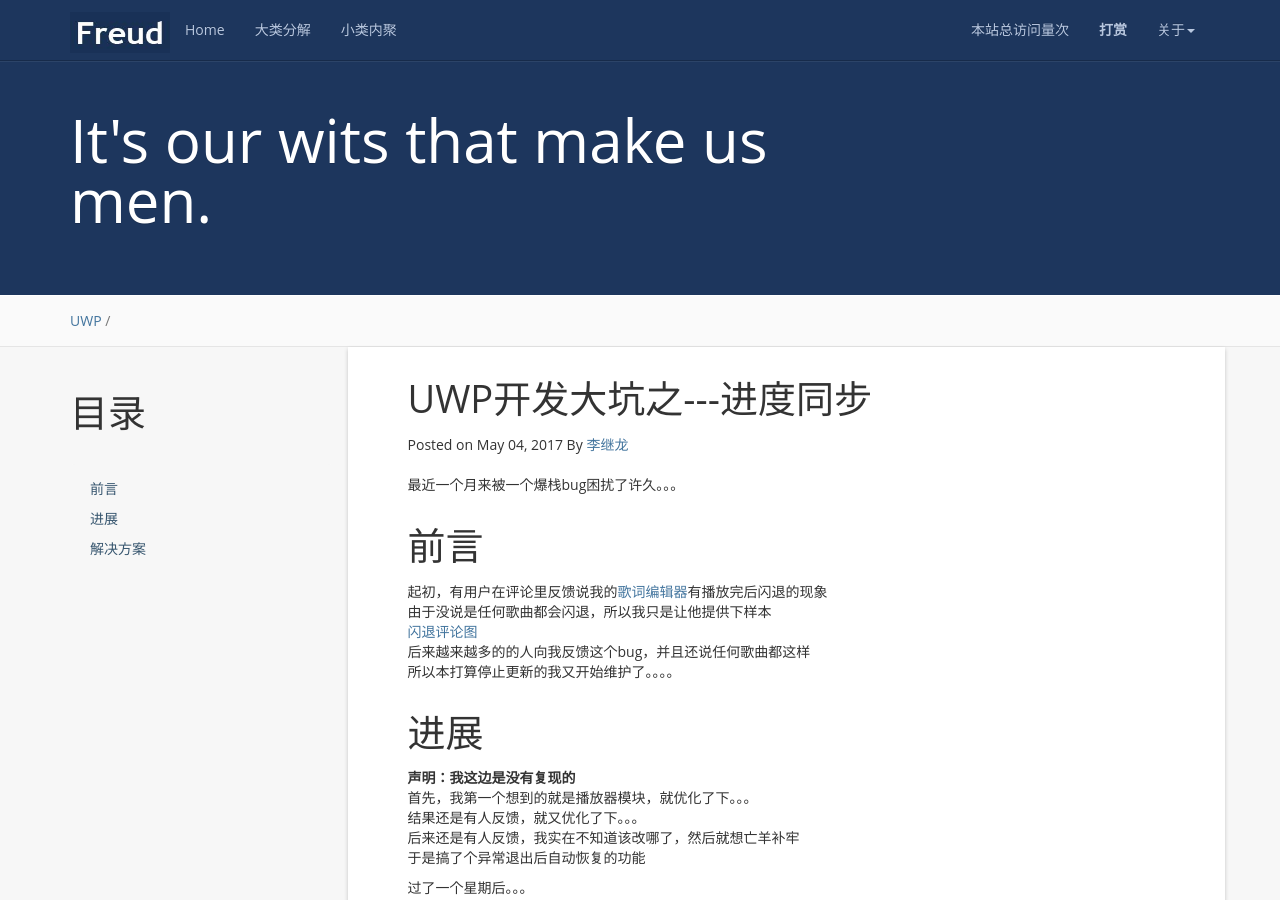
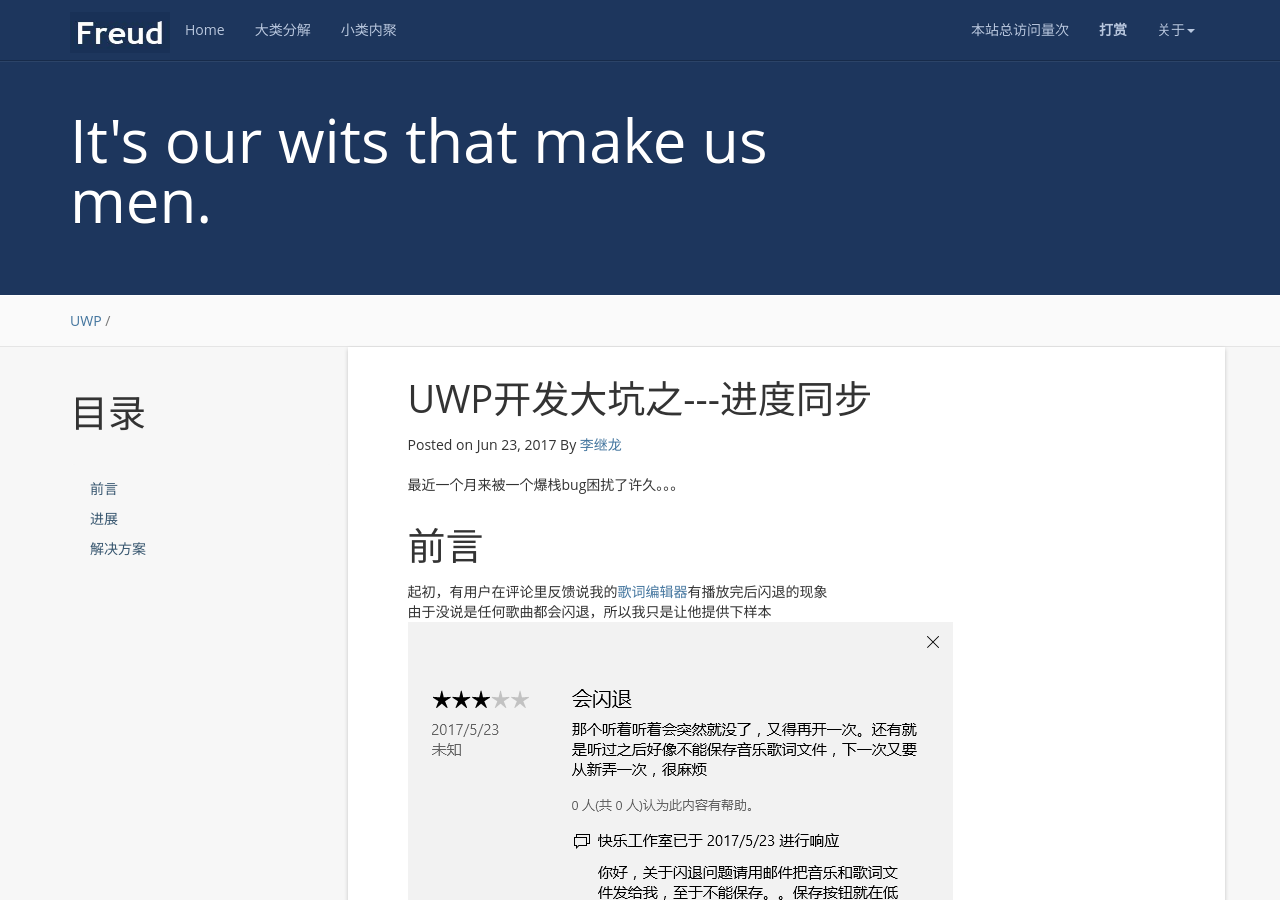
Before and after one commit to kljzndx/My-Blog, a Jekyll site: the page built from _posts/2017-06-23-UWP开发大坑之---进度同步.md, in a window 1280 px wide and 900 px high. Built offline with Jekyll 4.4.1, drawn with Linux system fonts in a browser that asks for light colours; nearby versions of some CDN libraries; comment, search, counter and statistics services are not loaded.

Commit message:
更正日期和显示图片

```diff
--- a/_posts/2017-05-04-UWP开发大坑之---进度同步.md
+++ b/_posts/2017-06-23-UWP开发大坑之---进度同步.md
@@ -14,7 +14,7 @@ tags: [UWP,进度,同步]
 =======================================================
 起初，有用户在评论里反馈说我的[歌词编辑器](https://www.microsoft.com/store/apps/9mx4frgq4rqs)有播放完后闪退的现象
 由于没说是任何歌曲都会闪退，所以我只是让他提供下样本
-[闪退评论图]({{ '/blog-imgs/闪退评论图.png' | prepend: site.baseurl }})
+![闪退评论图]({{ '/blog-imgs/闪退评论图.png' | prepend: site.baseurl }})
 后来越来越多的的人向我反馈这个bug，并且还说任何歌曲都这样
 所以本打算停止更新的我又开始维护了。。。。
 
```
